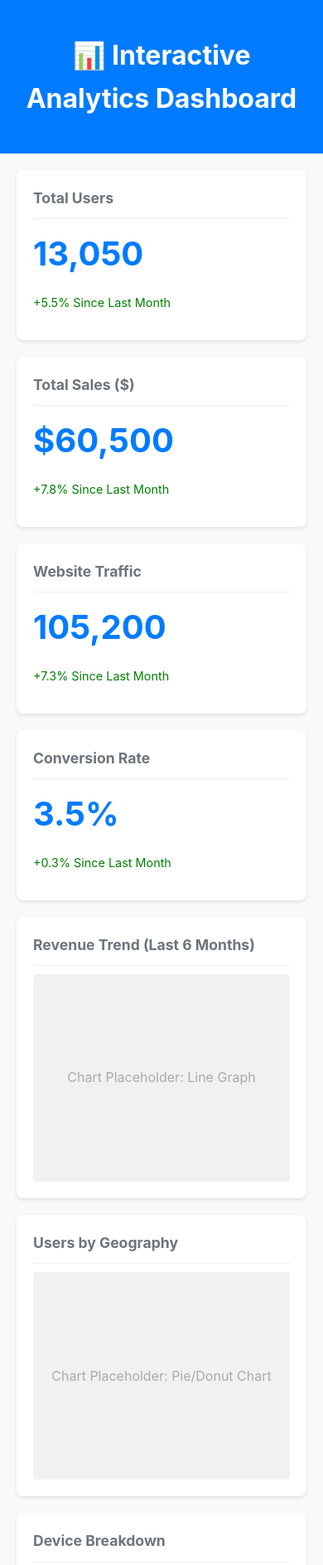
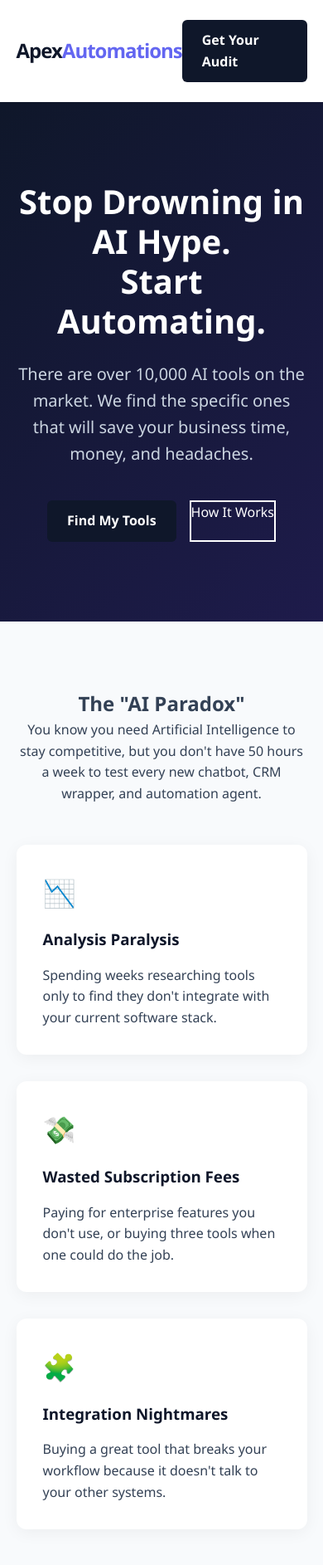
Before and after one commit to xueshayngben-alt/analytics-dashboard, a plain HTML site: page index.html in a window 390 px wide. Shown: the top 1886 px of the page at 83% size. Drawn offline with Linux system fonts and the light colour scheme.

Commit message:
Update index.html

```diff
--- a/index.html
+++ b/index.html
@@ -3,226 +3,266 @@
 <head>
     <meta charset="UTF-8">
     <meta name="viewport" content="width=device-width, initial-scale=1.0">
-    <title>Analytics Dashboard</title>
+    <title>Apex Automations | AI Tools for Business</title>
     <style>
+        /* --- RESET & BASE STYLES --- */
         :root {
-            --primary-color: #007bff;
-            --secondary-color: #6c757d;
-            --background-color: #f8f9fa;
-            --card-background: #ffffff;
-            --text-color: #343a40;
-            --border-radius: 8px;
-            --shadow: 0 2px 4px rgba(0, 0, 0, 0.1);
+            --primary: #0f172a; /* Deep Blue */
+            --accent: #6366f1;  /* Electric Violet */
+            --light: #f8fafc;   /* Off White */
+            --text: #334155;    /* Slate Grey */
+        }
+
+        * {
+            margin: 0;
+            padding: 0;
+            box-sizing: border-box;
+            font-family: 'Segoe UI', system-ui, -apple-system, sans-serif;
         }
 
         body {
-            font-family: -apple-system, BlinkMacSystemFont, 'Segoe UI', Roboto, Helvetica, Arial, sans-serif, 'Apple Color Emoji', 'Segoe UI Emoji', 'Segoe UI Symbol';
-            margin: 0;
-            padding: 0;
-            background-color: var(--background-color);
-            color: var(--text-color);
+            background-color: var(--light);
+            color: var(--text);
             line-height: 1.6;
         }
 
-        .dashboard-container {
-            display: grid;
-            grid-template-columns: 1fr;
-            gap: 20px;
-            padding: 20px;
-            max-width: 1200px;
-            margin: 0 auto;
+        a { text-decoration: none; color: inherit; transition: 0.3s; }
+        ul { list-style: none; }
+
+        /* --- HEADER --- */
+        header {
+            display: flex;
+            justify-content: space-between;
+            align-items: center;
+            padding: 1.5rem 5%;
+            background-color: white;
+            box-shadow: 0 2px 10px rgba(0,0,0,0.05);
+            position: sticky;
+            top: 0;
+            z-index: 1000;
         }
 
-        /* Desktop Layout (4 columns for metrics, 2 columns for charts) */
-        @media (min-width: 768px) {
-            .metric-grid {
-                grid-template-columns: repeat(4, 1fr);
-            }
-            .chart-grid {
-                grid-template-columns: repeat(2, 1fr);
-            }
-            .dashboard-container {
-                grid-template-columns: 1fr; /* Ensures main container is still 1 column */
-            }
+        .logo {
+            font-size: 1.5rem;
+            font-weight: 800;
+            color: var(--primary);
+            letter-spacing: -1px;
+        }
+        .logo span { color: var(--accent); }
+
+        nav ul { display: flex; gap: 2rem; }
+        nav a:hover { color: var(--accent); }
+
+        .btn {
+            padding: 0.75rem 1.5rem;
+            background-color: var(--primary);
+            color: white;
+            border-radius: 6px;
+            font-weight: 600;
+        }
+        .btn:hover { background-color: var(--accent); }
+        .btn-outline {
+            background: transparent;
+            border: 2px solid var(--primary);
+            color: var(--primary);
+        }
+        .btn-outline:hover { background: var(--primary); color: white; }
+
+        /* --- HERO SECTION --- */
+        .hero {
+            padding: 6rem 5%;
+            text-align: center;
+            background: linear-gradient(135deg, #0f172a 0%, #1e1b4b 100%);
+            color: white;
         }
 
-        /* Tablet/Small Desktop Layout */
-        @media (min-width: 576px) and (max-width: 767px) {
-            .metric-grid, .chart-grid {
-                grid-template-columns: repeat(2, 1fr);
-            }
+        .hero h1 {
+            font-size: 3.5rem;
+            line-height: 1.2;
+            margin-bottom: 1.5rem;
         }
 
-        .metric-grid, .chart-grid {
+        .hero p {
+            font-size: 1.25rem;
+            color: #cbd5e1;
+            max-width: 600px;
+            margin: 0 auto 2.5rem auto;
+        }
+
+        /* --- PROBLEM / SOLUTION --- */
+        .section { padding: 5rem 5%; }
+
+        .grid-3 {
             display: grid;
-            gap: 20px;
+            grid-template-columns: repeat(auto-fit, minmax(300px, 1fr));
+            gap: 2rem;
+            margin-top: 3rem;
         }
 
         .card {
-            background-color: var(--card-background);
-            border-radius: var(--border-radius);
-            padding: 20px;
-            box-shadow: var(--shadow);
-            transition: transform 0.2s, box-shadow 0.2s;
+            background: white;
+            padding: 2rem;
+            border-radius: 12px;
+            box-shadow: 0 4px 20px rgba(0,0,0,0.05);
+            transition: transform 0.3s ease;
+        }
+        .card:hover { transform: translateY(-5px); }
+
+        .card h3 { margin-bottom: 1rem; color: var(--primary); }
+        .icon { font-size: 2rem; margin-bottom: 1rem; display: block; }
+
+        /* --- ABOUT CHARLIE & BEN --- */
+        .about {
+            background-color: white;
+            display: grid;
+            grid-template-columns: 1fr 1fr;
+            align-items: center;
+            gap: 4rem;
         }
 
-        .card:hover {
-            transform: translateY(-3px);
-            box-shadow: 0 4px 8px rgba(0, 0, 0, 0.15);
+        .about-text h2 {
+            font-size: 2.5rem;
+            margin-bottom: 1rem;
+            color: var(--primary);
         }
 
-        .card h3 {
-            margin-top: 0;
-            font-size: 1.1em;
-            color: var(--secondary-color);
-            border-bottom: 1px solid #eee;
-            padding-bottom: 10px;
-            margin-bottom: 10px;
-        }
-
-        .metric-value {
-            font-size: 2.5em;
-            font-weight: bold;
-            color: var(--primary-color);
-            margin: 5px 0 0 0;
-        }
-
-        .metric-change {
-            font-size: 0.9em;
-            color: green;
-        }
-
-        /* Chart-specific styles (for demonstration) */
-        .chart-placeholder {
-            min-height: 250px;
-            background-color: #f1f1f1;
+        .about-img {
+            background-color: #e2e8f0;
+            height: 400px;
+            border-radius: 12px;
             display: flex;
             align-items: center;
             justify-content: center;
-            color: #aaa;
-            border-radius: 4px;
+            color: #94a3b8;
+            font-weight: bold;
+        }
+
+        /* --- CTA SECTION --- */
+        .cta {
+            text-align: center;
+            background-color: var(--accent);
+            color: white;
+        }
+        .cta h2 { margin-bottom: 1rem; font-size: 2rem; }
+        .cta .btn { background-color: white; color: var(--accent); }
+        .cta .btn:hover { background-color: var(--primary); color: white; }
+
+        /* --- FOOTER --- */
+        footer {
+            background-color: var(--primary);
+            color: #94a3b8;
+            padding: 3rem 5%;
+            text-align: center;
+            font-size: 0.9rem;
+        }
+
+        /* Mobile Responsive */
+        @media (max-width: 768px) {
+            .hero h1 { font-size: 2.5rem; }
+            .about { grid-template-columns: 1fr; }
+            nav { display: none; } /* Simplified for demo */
         }
     </style>
 </head>
 <body>
 
-    <header style="background-color: var(--primary-color); color: white; padding: 20px; text-align: center;">
-        <h1>📊 Interactive Analytics Dashboard</h1>
+    <header>
+        <div class="logo">Apex<span>Automations</span></div>
+        <nav>
+            <ul>
+                <li><a href="#problem">The Problem</a></li>
+                <li><a href="#process">Our Process</a></li>
+                <li><a href="#about">Charlie & Ben</a></li>
+            </ul>
+        </nav>
+        <a href="#contact" class="btn">Get Your Audit</a>
     </header>
 
-    <div class="dashboard-container">
+    <section class="hero">
+        <h1>Stop Drowning in AI Hype.<br>Start Automating.</h1>
+        <p>There are over 10,000 AI tools on the market. We find the specific ones that will save your business time, money, and headaches.</p>
+        <div style="display: flex; gap: 1rem; justify-content: center;">
+            <a href="#contact" class="btn">Find My Tools</a>
+            <a href="#process" class="btn-outline" style="border-color:white; color: white;">How It Works</a>
+        </div>
+    </section>
 
-        <div class="metric-grid">
-            <div class="card metric" id="card-users">
-                <h3>Total Users</h3>
-                <p class="metric-value">12,450</p>
-                <p class="metric-change" style="color: green;">+4.5% Since Last Month</p>
+    <section id="problem" class="section">
+        <div style="text-align: center; max-width: 700px; margin: 0 auto;">
+            <h2>The "AI Paradox"</h2>
+            <p>You know you need Artificial Intelligence to stay competitive, but you don't have 50 hours a week to test every new chatbot, CRM wrapper, and automation agent.</p>
+        </div>
+
+        <div class="grid-3">
+            <div class="card">
+                <span class="icon">📉</span>
+                <h3>Analysis Paralysis</h3>
+                <p>Spending weeks researching tools only to find they don't integrate with your current software stack.</p>
             </div>
-
-            <div class="card metric" id="card-sales">
-                <h3>Total Sales ($)</h3>
-                <p class="metric-value">$56,120</p>
-                <p class="metric-change" style="color: red;">-1.2% Since Last Month</p>
+            <div class="card">
+                <span class="icon">💸</span>
+                <h3>Wasted Subscription Fees</h3>
+                <p>Paying for enterprise features you don't use, or buying three tools when one could do the job.</p>
             </div>
-
-            <div class="card metric" id="card-traffic">
-                <h3>Website Traffic</h3>
-                <p class="metric-value">98,011</p>
-                <p class="metric-change" style="color: green;">+12.8% Since Last Month</p>
-            </div>
-
-            <div class="card metric" id="card-conversion">
-                <h3>Conversion Rate</h3>
-                <p class="metric-value">3.2%</p>
-                <p class="metric-change" style="color: green;">+0.1% Since Last Month</p>
+            <div class="card">
+                <span class="icon">🧩</span>
+                <h3>Integration Nightmares</h3>
+                <p>Buying a great tool that breaks your workflow because it doesn't talk to your other systems.</p>
             </div>
         </div>
+    </section>
 
-        <div class="chart-grid">
-            <div class="card chart" id="chart-main-traffic">
-                <h3>Revenue Trend (Last 6 Months)</h3>
-                <div class="chart-placeholder">
-                    Chart Placeholder: Line Graph
-                </div>
+    <section id="about" class="section about">
+        <div class="about-img">
+
+        </div>
+        <div class="about-text">
+            <h2>We Are The Filter.</h2>
+            <p><strong>Hi, we're Charlie and Ben.</strong></p>
+            <br>
+            <p>We aren't just software enthusiasts; we are workflow architects. We realized that for most business owners, AI isn't a magic wand—it's a confusing maze.</p>
+            <br>
+            <p>We built Apex Automations to be the bridge. We test the tools so you don't have to. We look at your unique business needs and prescribe the exact technology stack required to scale.</p>
+            <br>
+            <a href="#contact" style="color: var(--accent); font-weight: bold;">Read our manifesto &rarr;</a>
+        </div>
+    </section>
+
+    <section id="process" class="section" style="background-color: #f1f5f9;">
+        <h2 style="text-align: center; margin-bottom: 3rem; color: var(--primary);">Three Steps to Optimization</h2>
+        <div class="grid-3">
+            <div class="card">
+                <span class="icon">1️⃣</span>
+                <h3>The Workflow Audit</h3>
+                <p>We sit down with you to map out your current manual processes and identify the biggest bottlenecks.</p>
             </div>
-
-            <div class="card chart" id="chart-user-geo">
-                <h3>Users by Geography</h3>
-                <div class="chart-placeholder">
-                    Chart Placeholder: Pie/Donut Chart
-                </div>
+            <div class="card">
+                <span class="icon">2️⃣</span>
+                <h3>The Curation</h3>
+                <p>We select a custom stack of 2-3 AI tools tailored to your industry and budget.</p>
             </div>
-
-            <div class="card chart" id="chart-device">
-                <h3>Device Breakdown</h3>
-                <div class="chart-placeholder">
-                    Chart Placeholder: Bar Chart
-                </div>
-            </div>
-
-            <div class="card chart" id="chart-sessions">
-                <h3>Average Session Duration</h3>
-                <div class="chart-placeholder">
-                    Chart Placeholder: Gauge or Simple Metric
-                </div>
+            <div class="card">
+                <span class="icon">3️⃣</span>
+                <h3>The Handoff</h3>
+                <p>We don't just send a list. We help you set them up and provide a playbook on how to use them.</p>
             </div>
         </div>
+    </section>
 
-    </div>
+    <section id="contact" class="section cta">
+        <h2>Ready to reclaim your time?</h2>
+        <p style="margin-bottom: 2rem; opacity: 0.9;">Book a free 15-minute discovery call with Charlie or Ben.</p>
+        <a href="#" class="btn">Schedule Discovery Call</a>
+    </section>
 
-    <script>
-        document.addEventListener('DOMContentLoaded', () => {
-            console.log('Dashboard is loaded and ready.');
-
-            // --- 1. FUNCTION TO UPDATE METRICS ---
-            const updateMetric = (id, newValue, newChange, isPositive) => {
-                const card = document.getElementById(id);
-                if (card) {
-                    card.querySelector('.metric-value').textContent = newValue;
-                    const changeElement = card.querySelector('.metric-change');
-                    changeElement.textContent = newChange + ' Since Last Month';
-                    changeElement.style.color = isPositive ? 'green' : 'red';
-                }
-            };
-
-            // --- 2. SIMULATE ASYNC DATA FETCH ---
-            const fetchData = () => {
-                console.log('Fetching new data...');
-
-                // Simulate receiving new data from an API
-                const newData = {
-                    users: { value: '13,050', change: '+5.5%', positive: true },
-                    sales: { value: '$60,500', change: '+7.8%', positive: true },
-                    traffic: { value: '105,200', change: '+7.3%', positive: true },
-                    conversion: { value: '3.5%', change: '+0.3%', positive: true }
-                };
-
-                // Update the dashboard metrics
-                updateMetric('card-users', newData.users.value, newData.users.change, newData.users.positive);
-                updateMetric('card-sales', newData.sales.value, newData.sales.change, newData.sales.positive);
-                updateMetric('card-traffic', newData.traffic.value, newData.traffic.change, newData.traffic.positive);
-                updateMetric('card-conversion', newData.conversion.value, newData.conversion.change, newData.conversion.positive);
-
-                // In a real application, you would initialize or update your charting library (e.g., Chart.js) here
-                console.log('Charts would be rendered/updated here.');
-            };
-
-            // --- 3. RUN INITIAL DATA LOAD & SETUP REFRESH INTERVAL ---
-            fetchData(); // Load data immediately on page load
-
-            // Set up a 60-second automatic refresh (for a live dashboard feel)
-            // setInterval(fetchData, 60000);
-
-            // --- 4. EXAMPLE INTERACTION: Card click opens a detail view ---
-            document.querySelectorAll('.metric').forEach(card => {
-                card.style.cursor = 'pointer';
-                card.addEventListener('click', () => {
-                    alert(`Clicked on ${card.querySelector('h3').textContent}. \nIn a real app, this would navigate to a detail page.`);
-                });
-            });
-
-        });
-    </script>
+    <footer>
+        <p>&copy; 2025 Apex Automations by Charlie & Ben. All rights reserved.</p>
+        <div style="margin-top: 1rem; display: flex; gap: 1rem; justify-content: center; opacity: 0.7;">
+            <a href="#">Twitter</a>
+            <a href="#">LinkedIn</a>
+            <a href="#">Email Us</a>
+        </div>
+    </footer>
 
 </body>
 </html>
```
